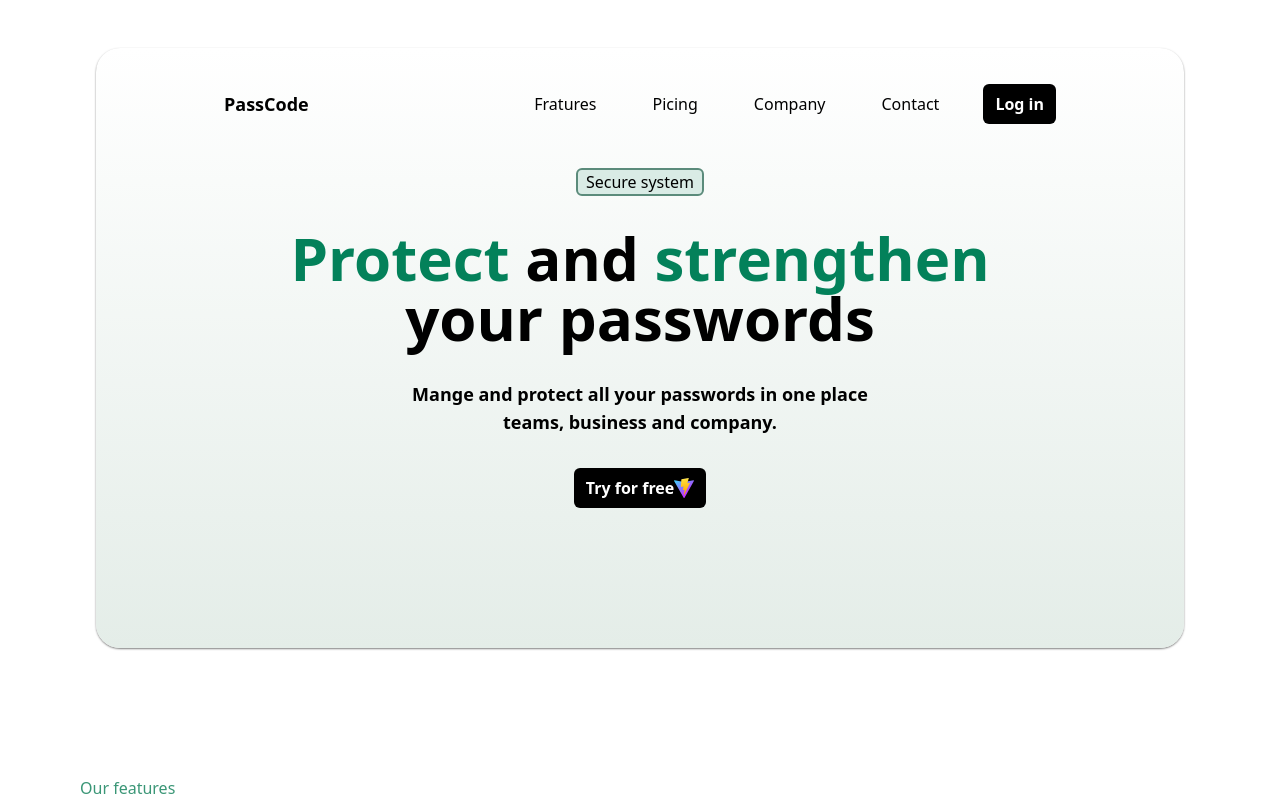
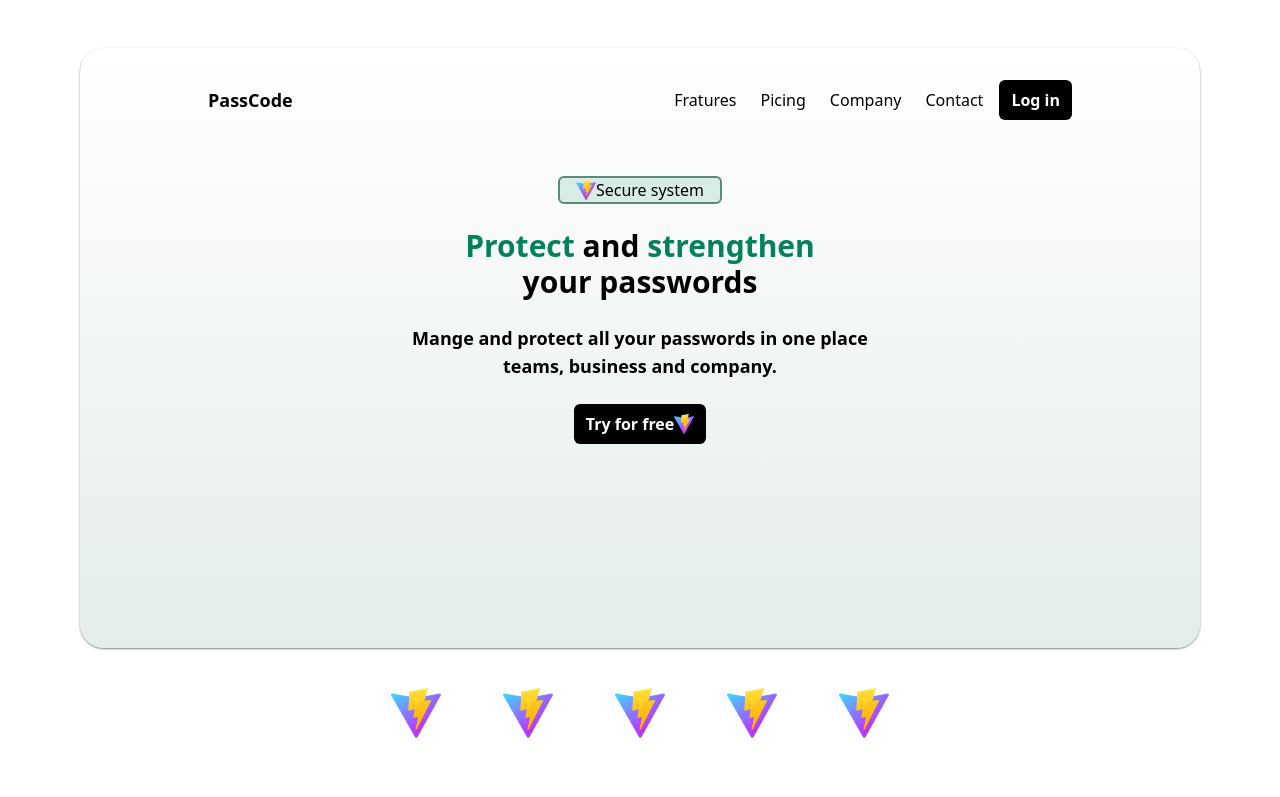
Before and after one commit to AlbertoItuarte/practicas, a React (Vite) app in the folder ParteBeto/: page / in a window 1280 px wide. Shown: the top 797 px of the page. Built offline with nearby package versions, Linux system fonts and the light colour scheme.

Commit message:
Cartas de planes

```diff
--- a/ParteBeto/src/App.jsx
+++ b/ParteBeto/src/App.jsx
@@ -1,6 +1,7 @@
 import Cards from "./components/Cards.jsx";
 import Features from "./components/Features.jsx";
 import Banner from "./components/Banner.jsx";
+import CardsPlan from "./components/CardPlan.jsx";
 
 const App = () => {
   return (
@@ -8,6 +9,7 @@ const App = () => {
       <Banner />
       <Features />
       <Cards />
+      <CardsPlan />
     </div>
   );
 };
--- a/ParteBeto/src/components/Banner.jsx
+++ b/ParteBeto/src/components/Banner.jsx
@@ -1,33 +1,52 @@
 import React from "react";
+import { useState } from "react";
 
 const navBarBanner = () => {
+  const [menuOpen, setMenuOpen] = useState(false);
+
+  const toggleMenu = () => {
+    setMenuOpen(!menuOpen);
+  };
+
   return (
-    <div className="flex flex-col px-24 py-12 gap-8 justify-center items-center">
+    <div className="flex flex-col px-20 py-12 gap-8 justify-center items-center">
       <div className=" h-[600px] w-full  bg-gradient-to-t from-[#e4ede8] to-transparent rounded-3xl shadow-sm shadow-black/50 py-8 ">
-        <header className="flex items-center text-lg justify-between text-black px-4 pb-4 md:px-32 bg-transparent ">
+        <header className="flex sticky items-center text-lg justify-between text-black px-4 pb-8  md:px-32 bg-transparent ">
           <h2 className="text-lg w-52 font-bold">PassCode</h2>
-          <ul className="hiden xl:flex items-center text-base gap-8 ">
-            <li className="p-3 cursor-pointer">Fratures</li>
-            <li className="p-3 cursor-pointer">Picing</li>
-            <li className="p-3 cursor-pointer">Company</li>
-            <li className="p-3 cursor-pointer">Contact</li>
+          <button
+            onClick={toggleMenu}
+            className=" xl:hidden sticky items-center justify-center h-12 w-12 mt-2 mb-2 mx-auto shadow-lg bg-gray-800 text-green-500 hover:bg-green-500 hover:text-white rounded-3xl hover:rounded-xl transition-all duration-300 ease-linear"
+          >
+            =
+          </button>
+          <div
+            className={`${
+              menuOpen ? "flex" : "hidden"
+            } absolute top-12 right-0 bg-white shadow-lg rounded-md p-4 xl:flex xl:relative xl:top-0 xl:right-auto xl:bg-transparent xl:shadow-none xl:p-0 xl:z-auto items-center text-base gap-2`}
+          >
+            <ul className="flex flex-col xl:flex-row items-center text-base gap-2">
+              <li className="p-2 cursor-pointer">Fratures</li>
+              <li className="p-2 cursor-pointer">Picing</li>
+              <li className="p-2 cursor-pointer">Company</li>
+              <li className="p-2 cursor-pointer">Contact</li>
               <li>
                 <button className="bg-black rounded-md h-10 p-3 font-semibold w-fit text-center text-white flex items-center justify-center">
                   Log in
                 </button>
               </li>
             </ul>
+          </div>
         </header>
-        <div className="flex flex-col gap-8 justify-center items-center mt-6">
-          <button className="border-2 border-[#5b8b7b] bg-[#d9ebe5] rounded-md px-2">
-            Secure system
+        <div className="flex flex-col gap-6 justify-center items-center mt-6">
+          <button className="border-2 flex items-center justify-center px-4 text-center border-[#5b8b7b] bg-[#d9ebe5] rounded-md">
+            <img className="size-5" src="vite.svg"></img> Secure system
           </button>
-          <h2 className="font-bold text-6xl text-center ">
+          <h2 className=" sm:text-3xl font-bold text-6xl text-center ">
             <span className="text-[#03815A]">Protect</span> and{" "}
             <span className="text-[#03815A]">strengthen</span> <br />
             your passwords
           </h2>
-          <p className="font-semibold text-lg text-center">
+          <p className="font-semibold sm:text-md text-lg text-center">
             Mange and protect all your passwords in one place <br />
             teams, business and company.
           </p>
@@ -36,6 +55,13 @@ const navBarBanner = () => {
           </button>
         </div>
       </div>
+      <nav className="flex justify-center flex-row gap-3 py-2 px-4 ">
+        <img className="w-[100px] h-[50px]" src="vite.svg"></img>
+        <img className="w-[100px] h-[50px]" src="vite.svg"></img>
+        <img className="w-[100px] h-[50px]" src="vite.svg"></img>
+        <img className="w-[100px] h-[50px]" src="vite.svg"></img>
+        <img className="w-[100px] h-[50px]" src="vite.svg"></img>
+      </nav>
     </div>
   );
 };
--- /dev/null
+++ b/ParteBeto/src/components/CardPlan.jsx
@@ -0,0 +1,39 @@
+import React from "react";
+
+const CardPlan = () => {
+  return (
+    <div className="px-20 py-12">
+      <div className="flex flex-col rounded-xl  bg-[#e9f3eb] size-full gap-4 items-center justify-center ">
+        <div className="flex flex-row p-8 size-full  items-center justify-center sm:flex-col ">
+          <h2 className="font-bold text-start text-3xl mr-[500px]">
+            Solutions for everyone
+          </h2>
+          <p className="font-semibold text-md">
+            We are here to help you, choose the plan that suits you <br /> best.
+            Your passwords will be safe at all times.
+          </p>
+        </div>
+
+        <div className="flex  flex-row gap-4 p-8 h-[500px] ">
+          <div className="bg-white rounded-xl  gap-4 p-8  flex flex-col">
+            <h3 className="flex font-bold text-1xl">Teams</h3>
+            <p className="font-semibold">
+              Rugged protection for growing equipment.
+            </p>
+            <h2 className=" before:content-['$'] font-bold text-4xl">4</h2>
+            <button className="flex justify-center items-center py-6 text-center bg-black size-full h-[30px]  rounded-md text-white">
+              Try this plan <img className="size-5" src="vite.svg"></img>
+            </button>
+            <ul>
+              <li>Proyected data transfer</li>
+              <li>Activity log tracking</li>
+              <li>Directory syncronization</li>
+            </ul>
+          </div>
+        </div>
+      </div>
+    </div>
+  );
+};
+
+export default CardPlan;
--- a/ParteBeto/src/css/main.css
+++ b/ParteBeto/src/css/main.css
@@ -500,21 +500,33 @@ video {
   display: none;
 }
 
-.inset-x-0 {
-  left: 0px;
+.absolute {
+  position: absolute;
+}
+
+.sticky {
+  position: sticky;
+}
+
+.right-0 {
   right: 0px;
 }
 
-.top-1\.5 {
-  top: 0.375rem;
+.top-12 {
+  top: 3rem;
 }
 
-.top-0 {
-  top: 0px;
+.mx-auto {
+  margin-left: auto;
+  margin-right: auto;
 }
 
 .mb-10 {
   margin-bottom: 2.5rem;
+}
+
+.mb-2 {
+  margin-bottom: 0.5rem;
 }
 
 .mb-6 {
@@ -523,6 +535,10 @@ video {
 
 .mb-9 {
   margin-bottom: 2.25rem;
+}
+
+.mr-\[500px\] {
+  margin-right: 500px;
 }
 
 .mt-2 {
@@ -541,17 +557,38 @@ video {
   display: grid;
 }
 
+.hidden {
+  display: none;
+}
+
 .size-5 {
   width: 1.25rem;
   height: 1.25rem;
+}
+
+.size-full {
+  width: 100%;
+  height: 100%;
 }
 
 .h-10 {
   height: 2.5rem;
 }
 
+.h-12 {
+  height: 3rem;
+}
+
 .h-8 {
   height: 2rem;
+}
+
+.h-\[30px\] {
+  height: 30px;
+}
+
+.h-\[500px\] {
+  height: 500px;
 }
 
 .h-\[50px\] {
@@ -562,12 +599,12 @@ video {
   height: 600px;
 }
 
-.h-\[80px\] {
-  height: 80px;
+.w-1\/2 {
+  width: 50%;
 }
 
-.w-1\/2 {
-  width: 50%;
+.w-12 {
+  width: 3rem;
 }
 
 .w-3\/12 {
@@ -589,14 +626,6 @@ video {
 
 .w-full {
   width: 100%;
-}
-
-.max-w-\[100px\] {
-  max-width: 100px;
-}
-
-.max-w-\[600px\] {
-  max-width: 600px;
 }
 
 .cursor-pointer {
@@ -627,16 +656,12 @@ video {
   justify-content: space-between;
 }
 
-.justify-around {
-  justify-content: space-around;
+.gap-10 {
+  gap: 2.5rem;
 }
 
-.justify-evenly {
-  justify-content: space-evenly;
-}
-
-.gap-10 {
-  gap: 2.5rem;
+.gap-2 {
+  gap: 0.5rem;
 }
 
 .gap-3 {
@@ -647,14 +672,12 @@ video {
   gap: 1rem;
 }
 
+.gap-6 {
+  gap: 1.5rem;
+}
+
 .gap-8 {
   gap: 2rem;
-}
-
-.space-x-2 > :not([hidden]) ~ :not([hidden]) {
-  --tw-space-x-reverse: 0;
-  margin-right: calc(0.5rem * var(--tw-space-x-reverse));
-  margin-left: calc(0.5rem * calc(1 - var(--tw-space-x-reverse)));
 }
 
 .self-start {
@@ -700,6 +723,11 @@ video {
   background-color: rgb(217 235 229 / var(--tw-bg-opacity, 1));
 }
 
+.bg-\[\#e9f3eb\] {
+  --tw-bg-opacity: 1;
+  background-color: rgb(233 243 235 / var(--tw-bg-opacity, 1));
+}
+
 .bg-black {
   --tw-bg-opacity: 1;
   background-color: rgb(0 0 0 / var(--tw-bg-opacity, 1));
@@ -710,8 +738,18 @@ video {
   background-color: rgb(243 244 246 / var(--tw-bg-opacity, 1));
 }
 
+.bg-gray-800 {
+  --tw-bg-opacity: 1;
+  background-color: rgb(31 41 55 / var(--tw-bg-opacity, 1));
+}
+
 .bg-transparent {
   background-color: transparent;
+}
+
+.bg-white {
+  --tw-bg-opacity: 1;
+  background-color: rgb(255 255 255 / var(--tw-bg-opacity, 1));
 }
 
 .bg-gradient-to-t {
@@ -732,13 +770,20 @@ video {
   padding: 2.5rem;
 }
 
+.p-2 {
+  padding: 0.5rem;
+}
+
 .p-3 {
   padding: 0.75rem;
 }
 
-.px-2 {
-  padding-left: 0.5rem;
-  padding-right: 0.5rem;
+.p-4 {
+  padding: 1rem;
+}
+
+.p-8 {
+  padding: 2rem;
 }
 
 .px-20 {
@@ -751,14 +796,9 @@ video {
   padding-right: 1rem;
 }
 
-.px-8 {
-  padding-left: 2rem;
-  padding-right: 2rem;
-}
-
-.py-10 {
-  padding-top: 2.5rem;
-  padding-bottom: 2.5rem;
+.py-12 {
+  padding-top: 3rem;
+  padding-bottom: 3rem;
 }
 
 .py-2 {
@@ -766,29 +806,14 @@ video {
   padding-bottom: 0.5rem;
 }
 
+.py-6 {
+  padding-top: 1.5rem;
+  padding-bottom: 1.5rem;
+}
+
 .py-8 {
   padding-top: 2rem;
   padding-bottom: 2rem;
-}
-
-.py-20 {
-  padding-top: 5rem;
-  padding-bottom: 5rem;
-}
-
-.py-64 {
-  padding-top: 16rem;
-  padding-bottom: 16rem;
-}
-
-.px-24 {
-  padding-left: 6rem;
-  padding-right: 6rem;
-}
-
-.py-12 {
-  padding-top: 3rem;
-  padding-bottom: 3rem;
 }
 
 .pb-10 {
@@ -797,6 +822,10 @@ video {
 
 .pb-6 {
   padding-bottom: 1.5rem;
+}
+
+.pb-8 {
+  padding-bottom: 2rem;
 }
 
 .pb-9 {
@@ -819,16 +848,12 @@ video {
   padding-top: 1.5rem;
 }
 
-.pb-3 {
-  padding-bottom: 0.75rem;
+.text-center {
+  text-align: center;
 }
 
-.pb-4 {
-  padding-bottom: 1rem;
-}
-
-.text-center {
-  text-align: center;
+.text-start {
+  text-align: start;
 }
 
 .text-2xl {
@@ -839,6 +864,11 @@ video {
 .text-3xl {
   font-size: 1.875rem;
   line-height: 2.25rem;
+}
+
+.text-4xl {
+  font-size: 2.25rem;
+  line-height: 2.5rem;
 }
 
 .text-5xl {
@@ -889,9 +919,20 @@ video {
   color: rgb(0 0 0 / var(--tw-text-opacity, 1));
 }
 
+.text-green-500 {
+  --tw-text-opacity: 1;
+  color: rgb(34 197 94 / var(--tw-text-opacity, 1));
+}
+
 .text-white {
   --tw-text-opacity: 1;
   color: rgb(255 255 255 / var(--tw-text-opacity, 1));
+}
+
+.shadow-lg {
+  --tw-shadow: 0 10px 15px -3px rgb(0 0 0 / 0.1), 0 4px 6px -4px rgb(0 0 0 / 0.1);
+  --tw-shadow-colored: 0 10px 15px -3px var(--tw-shadow-color), 0 4px 6px -4px var(--tw-shadow-color);
+  box-shadow: var(--tw-ring-offset-shadow, 0 0 #0000), var(--tw-ring-shadow, 0 0 #0000), var(--tw-shadow);
 }
 
 .shadow-sm {
@@ -903,6 +944,39 @@ video {
 .shadow-black\/50 {
   --tw-shadow-color: rgb(0 0 0 / 0.5);
   --tw-shadow: var(--tw-shadow-colored);
+}
+
+.transition-all {
+  transition-property: all;
+  transition-timing-function: cubic-bezier(0.4, 0, 0.2, 1);
+  transition-duration: 150ms;
+}
+
+.duration-300 {
+  transition-duration: 300ms;
+}
+
+.ease-linear {
+  transition-timing-function: linear;
+}
+
+.before\:content-\[\'\$\'\]::before {
+  --tw-content: '$';
+  content: var(--tw-content);
+}
+
+.hover\:rounded-xl:hover {
+  border-radius: 0.75rem;
+}
+
+.hover\:bg-green-500:hover {
+  --tw-bg-opacity: 1;
+  background-color: rgb(34 197 94 / var(--tw-bg-opacity, 1));
+}
+
+.hover\:text-white:hover {
+  --tw-text-opacity: 1;
+  color: rgb(255 255 255 / var(--tw-text-opacity, 1));
 }
 
 @media (min-width: 359px) {
@@ -942,6 +1016,18 @@ video {
 
 @media (min-width: 640px) {
 
+  .sm\:mr-\[300px\] {
+    margin-right: 300px;
+  }
+
+  .sm\:mr-\[100px\] {
+    margin-right: 100px;
+  }
+
+  .sm\:flex-col {
+    flex-direction: column;
+  }
+
   .sm\:self-start {
     align-self: flex-start;
   }
@@ -949,6 +1035,11 @@ video {
   .sm\:px-10 {
     padding-left: 2.5rem;
     padding-right: 2.5rem;
+  }
+
+  .sm\:text-3xl {
+    font-size: 1.875rem;
+    line-height: 2.25rem;
   }
 }
 
@@ -996,8 +1087,46 @@ video {
 
 @media (min-width: 1280px) {
 
+  .xl\:relative {
+    position: relative;
+  }
+
+  .xl\:right-auto {
+    right: auto;
+  }
+
+  .xl\:top-0 {
+    top: 0px;
+  }
+
+  .xl\:z-auto {
+    z-index: auto;
+  }
+
   .xl\:flex {
     display: flex;
+  }
+
+  .xl\:hidden {
+    display: none;
+  }
+
+  .xl\:flex-row {
+    flex-direction: row;
+  }
+
+  .xl\:bg-transparent {
+    background-color: transparent;
+  }
+
+  .xl\:p-0 {
+    padding: 0px;
+  }
+
+  .xl\:shadow-none {
+    --tw-shadow: 0 0 #0000;
+    --tw-shadow-colored: 0 0 #0000;
+    box-shadow: var(--tw-ring-offset-shadow, 0 0 #0000), var(--tw-ring-shadow, 0 0 #0000), var(--tw-shadow);
   }
 
   .desktop\:w-full {
```
Lines whose indentation alone changed are shown as unchanged.
